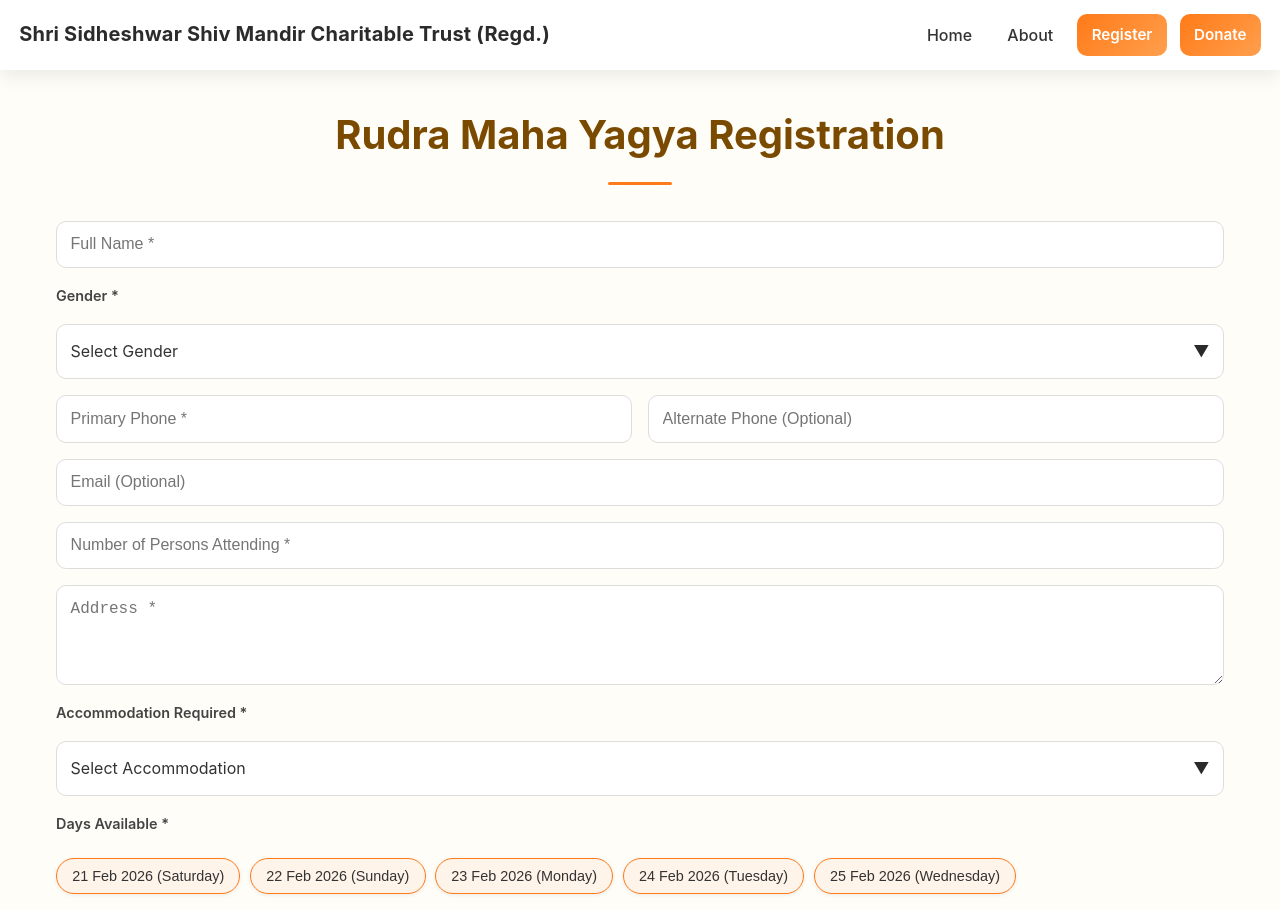
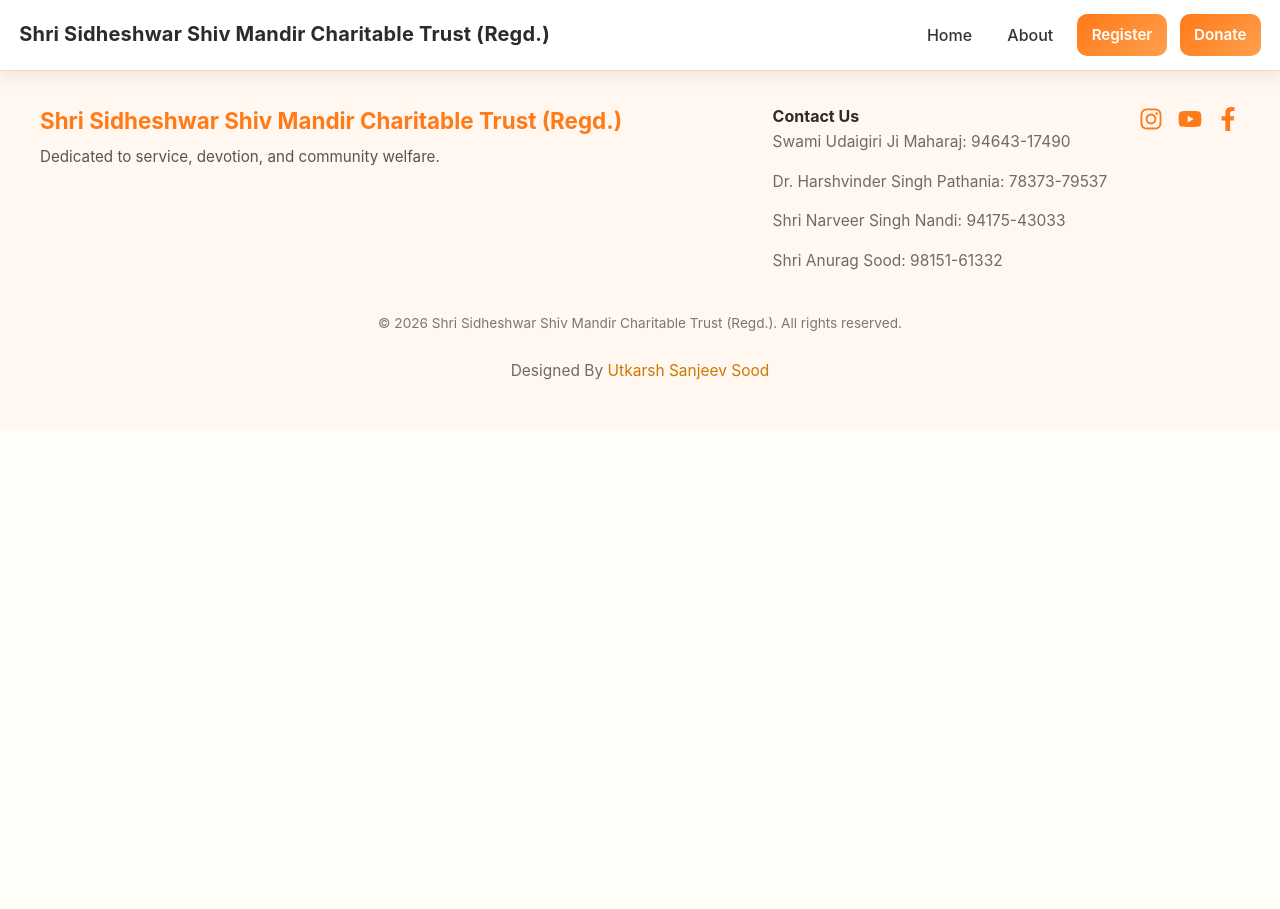
Before and after one commit to utkarsh-ssood/yagya-website, a React (Vite) app: page /register in a window 1280 px wide. Shown: the top 909 px of the page. After the commit the page ends 800 px from the top, so only its background shows below. Built offline with nearby package versions, Linux system fonts and the light colour scheme.

Commit message:
Refactor Register component JSX structure

```diff
--- a/src/pages/Register.tsx
+++ b/src/pages/Register.tsx
@@ -180,119 +180,8 @@
   /* -------------------- JSX -------------------- */
 
   return (
-    <div className="page">
-      <h1>Rudra Maha Yagya Registration</h1>
-
-      <form className="form" onSubmit={handleSubmit} ref={formRef}>
-        <input name="name" placeholder="Full Name *" />
-        {errors.name && <span className="error">{errors.name}</span>}
-
-        <label>Gender *</label>
-        {errors.gender && <span className="error">{errors.gender}</span>}
-        <div
-          className={`custom-dropdown ${genderOpen ? "open" : ""}`}
-          ref={genderRef}
-          onClick={() => setGenderOpen((p) => !p)}
-        >
-          <span className="selected">{gender || "Select Gender"}</span>
-          <span className="arrow">▼</span>
-          <div className="options">
-            {["Male", "Female", "Other"].map((opt) => (
-              <div
-                key={opt}
-                className="option"
-                onClick={(e) => {
-                  e.stopPropagation();
-                  setGender(opt);
-                  setGenderOpen(false);
-                }}
-              >
-                {opt}
-              </div>
-            ))}
-          </div>
-        </div>
-
-        <div className="phone-fields">
-          <div className="phone-field">
-            <input name="phone" placeholder="Primary Phone *" />
-            {errors.phone && <span className="error">{errors.phone}</span>}
-          </div>
-          <div className="phone-field">
-            <input name="altPhone" placeholder="Alternate Phone (Optional)" />
-            {errors.altPhone && (
-              <span className="error">{errors.altPhone}</span>
-            )}
-          </div>
-        </div>
-
-        <input name="email" placeholder="Email (Optional)" />
-        {errors.email && <span className="error">{errors.email}</span>}
-
-        <input
-          name="persons"
-          type="number"
-          min="1"
-          placeholder="Number of Persons Attending *"
-        />
-        {errors.persons && <span className="error">{errors.persons}</span>}
-
-        <textarea name="address" placeholder="Address *" />
-        {errors.address && <span className="error">{errors.address}</span>}
-
-        <label>Accommodation Required *</label>
-        {errors.accommodation && (
-          <span className="error">{errors.accommodation}</span>
-        )}
-        <div
-          className={`custom-dropdown ${accommodationOpen ? "open" : ""}`}
-          ref={accommodationRef}
-          onClick={() => setAccommodationOpen((p) => !p)}
-        >
-          <span className="selected">
-            {accommodation || "Select Accommodation"}
-          </span>
-          <span className="arrow">▼</span>
-          <div className="options">
-            {["Yes", "No"].map((opt) => (
-              <div
-                key={opt}
-                className="option"
-                onClick={(e) => {
-                  e.stopPropagation();
-                  setAccommodation(opt);
-                  setAccommodationOpen(false);
-                }}
-              >
-                {opt}
-              </div>
-            ))}
-          </div>
-        </div>
-
-        <label>Days Available *</label>
-        {errors.days && <span className="error">{errors.days}</span>}
-        <div className="days">
-          {daysList.map((day) => (
-            <button
-              key={day}
-              type="button"
-              className={selectedDays.includes(day) ? "active" : ""}
-              onClick={() => toggleDay(day)}
-            >
-              {day}
-            </button>
-          ))}
-        </div>
-
-        <textarea name="remarks" placeholder="Additional Remarks (Optional)" />
-
-        <button type="submit" disabled={loading}>
-          {loading ? "Submitting..." : "Submit Registration"}
-        </button>
-      </form>
-    </div>
-  );
+   <></>
+  )
 };
 
 export default Register;
```
